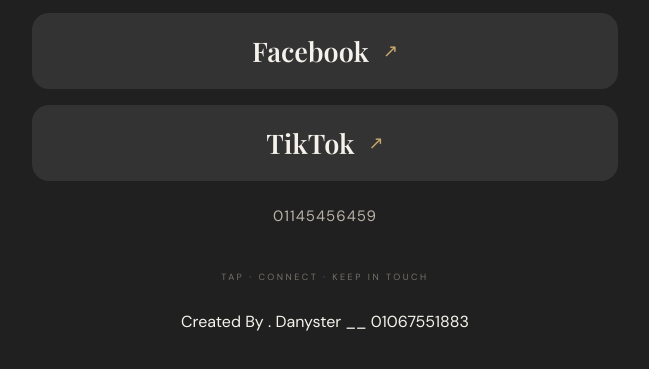
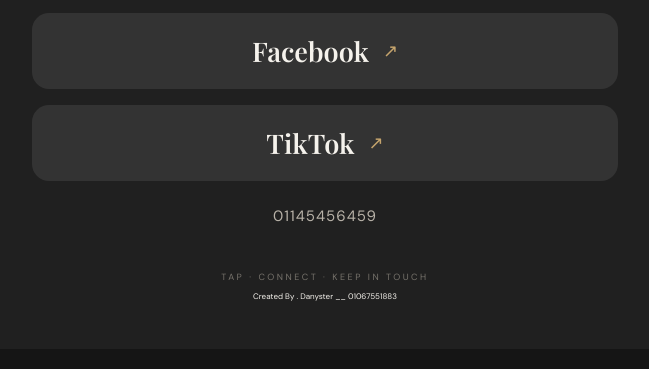
Before and after one commit to danyster0/wempi, a plain HTML site: page index.html in a window 1280 px wide. Shown: the part 713-1082 px from the top of the page, without its empty margins (315-964 px from the left). Drawn offline with nearby package versions, Linux system fonts and the light colour scheme.

Commit message:
Update index.html

```diff
--- a/index.html
+++ b/index.html
@@ -50,7 +50,7 @@
       .link-row { min-height: 65px; border-radius: 14px; }
       .footer-note { padding-top: 35px; }
     }
-      .footer-notee { padding-top: 28px; }
+      .footer-notee { padding-top: 8px; font-size: 8px; }
     }
   </style>
 </head>
```
